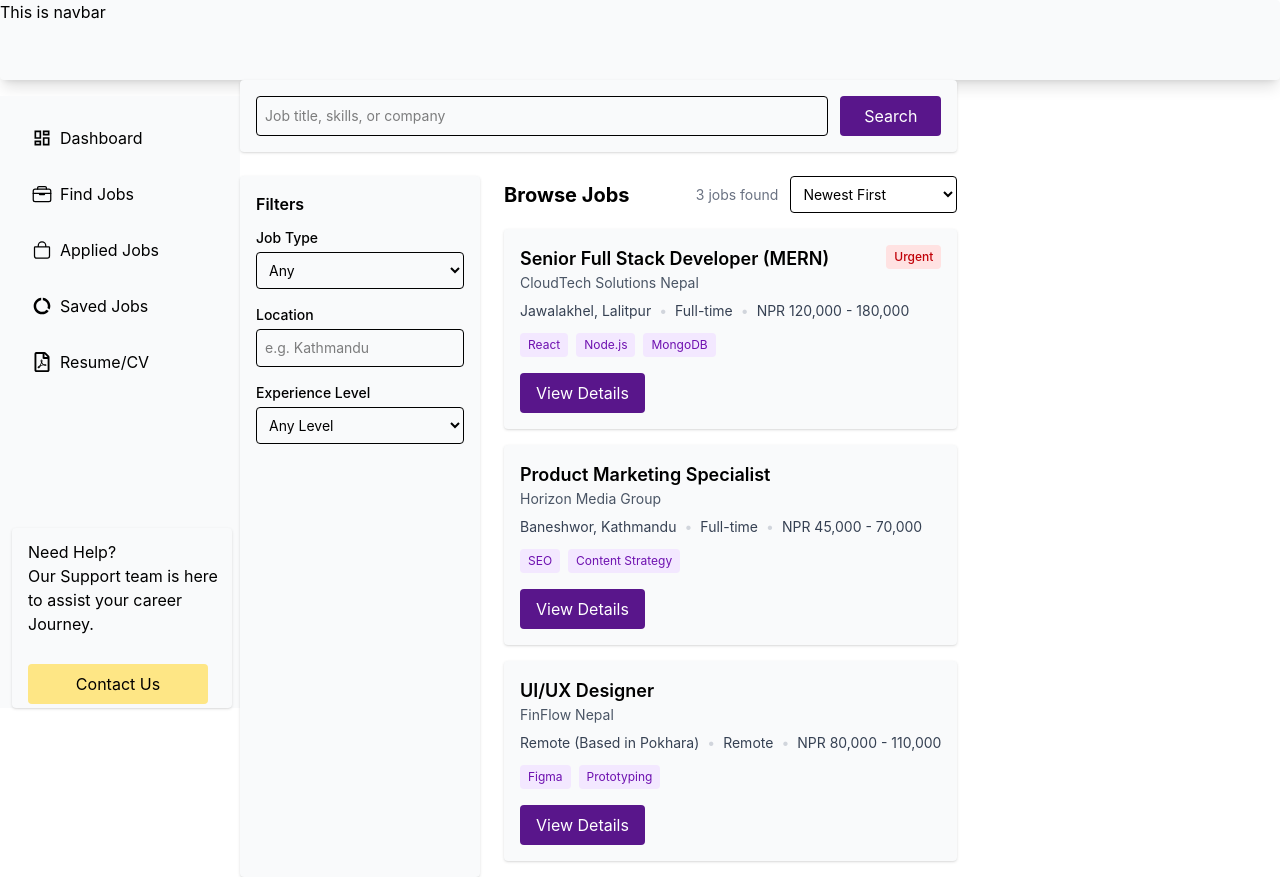
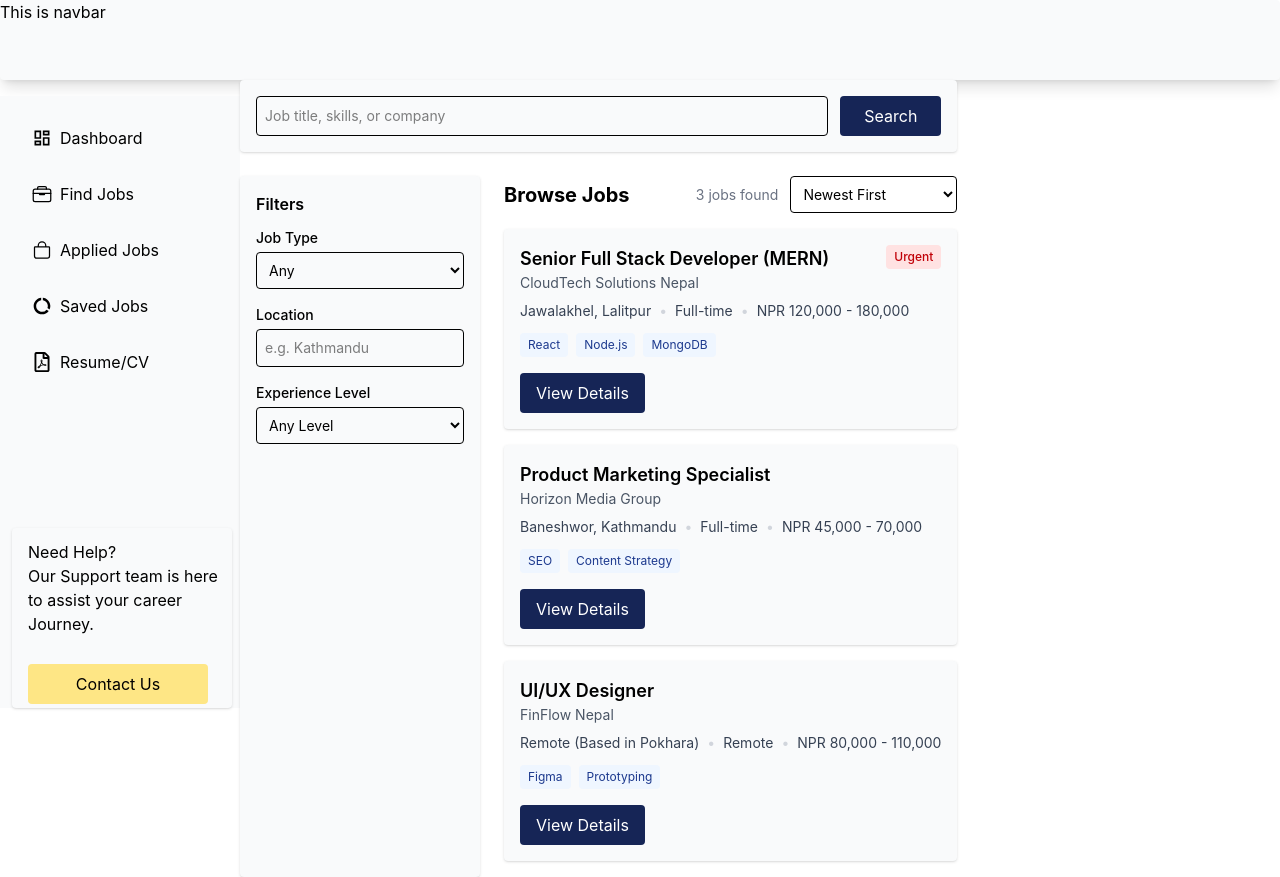
Before and after one commit to Naresharyal21/career_link_codeit_group_a, a React (Vite) app in the folder frontend/career_link/: page /jobs in a window 1280 px wide. Built offline with nearby package versions, Linux system fonts and the light colour scheme.

Commit message:
Update accent color

```diff
--- a/frontend/career_link/src/jobs/components/JobCard.jsx
+++ b/frontend/career_link/src/jobs/components/JobCard.jsx
@@ -31,7 +31,7 @@ const JobCard = ({ job }) => {
 
       <div className="flex flex-wrap gap-2 mt-3">
         {job.skills?.map((skill) => (
-          <span key={skill.name} className="text-xs bg-purple-100 text-purple-800 px-2 py-1 rounded">
+          <span key={skill.name} className="text-xs bg-blue-50 text-blue-900 px-2 py-1 rounded">
             {skill.name}
           </span>
         ))}
@@ -39,7 +39,7 @@ const JobCard = ({ job }) => {
 
       <button
         onClick={() => navigate(`/jobs/${job.id}`)}
-        className="mt-4 bg-purple-900 text-white px-4 py-2 rounded hover:bg-purple-800 active:bg-purple-950 transition-colors cursor-pointer"
+        className="mt-4 bg-blue-950 text-white px-4 py-2 rounded hover:bg-blue-900 active:bg-blue-950 transition-colors cursor-pointer"
       >
         View Details
       </button>
--- a/frontend/career_link/src/pages/BrowseJobsPage.jsx
+++ b/frontend/career_link/src/pages/BrowseJobsPage.jsx
@@ -53,7 +53,7 @@ const BrowseJobsPage = () => {
           value={search}
           onChange={(e) => setSearch(e.target.value)}
         />
-        <button className="bg-purple-900 text-white px-6 py-2 rounded hover:bg-purple-800 active:bg-purple-950 transition-colors cursor-pointer">
+        <button className="bg-blue-950 text-white px-6 py-2 rounded hover:bg-blue-900 active:bg-blue-950 transition-colors cursor-pointer">
           Search
         </button>
       </div>
--- a/frontend/career_link/src/pages/JobDetailPage.jsx
+++ b/frontend/career_link/src/pages/JobDetailPage.jsx
@@ -39,7 +39,7 @@ const JobDetailPage = () => {
         <p className="text-gray-700 font-medium">This job posting couldn't be found.</p>
         <button
           onClick={() => navigate('/jobs')}
-          className="mt-4 bg-purple-900 text-white px-4 py-2 rounded hover:bg-purple-800 transition-colors"
+          className="mt-4 bg-blue-950 text-white px-4 py-2 rounded hover:bg-blue-900 transition-colors"
         >
           Back to Browse Jobs
         </button>
@@ -51,7 +51,7 @@ const JobDetailPage = () => {
     <div className="max-w-3xl">
       <button
         onClick={() => navigate('/jobs')}
-        className="text-purple-900 text-sm mb-3 hover:underline cursor-pointer"
+        className="text-blue-950 text-sm mb-3 hover:underline cursor-pointer"
       >
         ← Back to Browse Jobs
       </button>
@@ -87,7 +87,7 @@ const JobDetailPage = () => {
           <p className="text-gray-700 mt-1">{job.benefits}</p>
         </div>
 
-        <button className="mt-6 bg-purple-900 text-white px-6 py-2 rounded hover:bg-purple-800 active:bg-purple-950 transition-colors cursor-pointer">
+        <button className="mt-6 bg-blue-950 text-white px-6 py-2 rounded hover:bg-blue-900 active:bg-blue-950 transition-colors cursor-pointer">
           Apply Now
         </button>
       </div>
```
